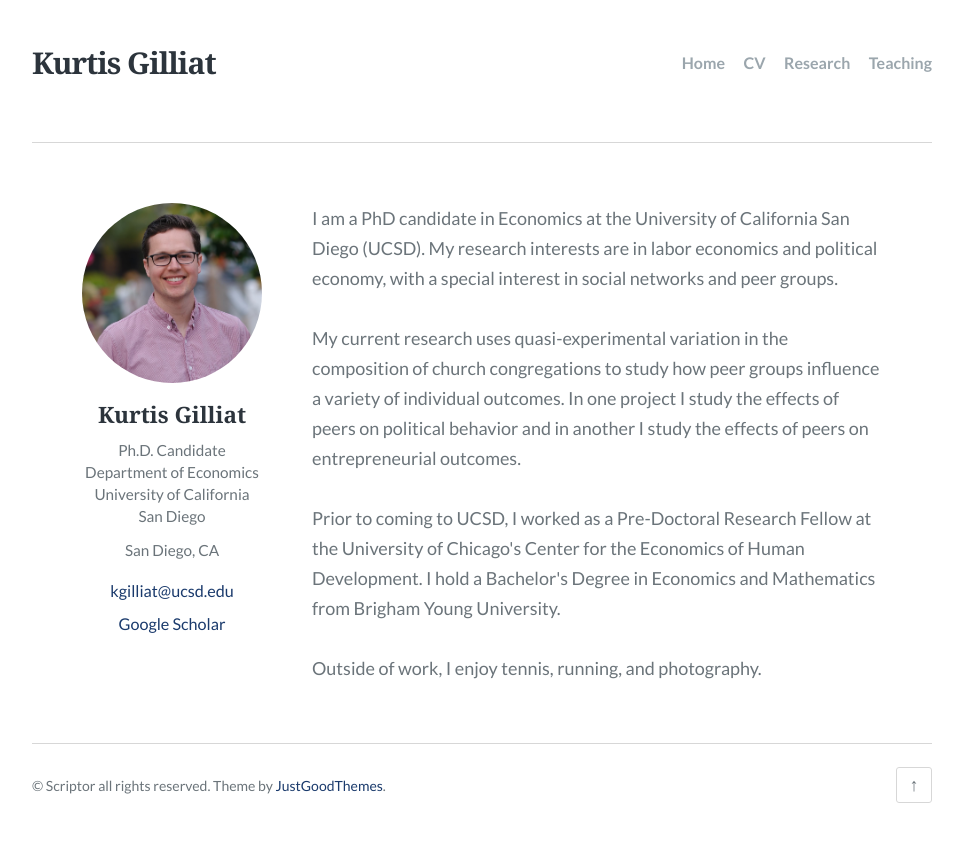
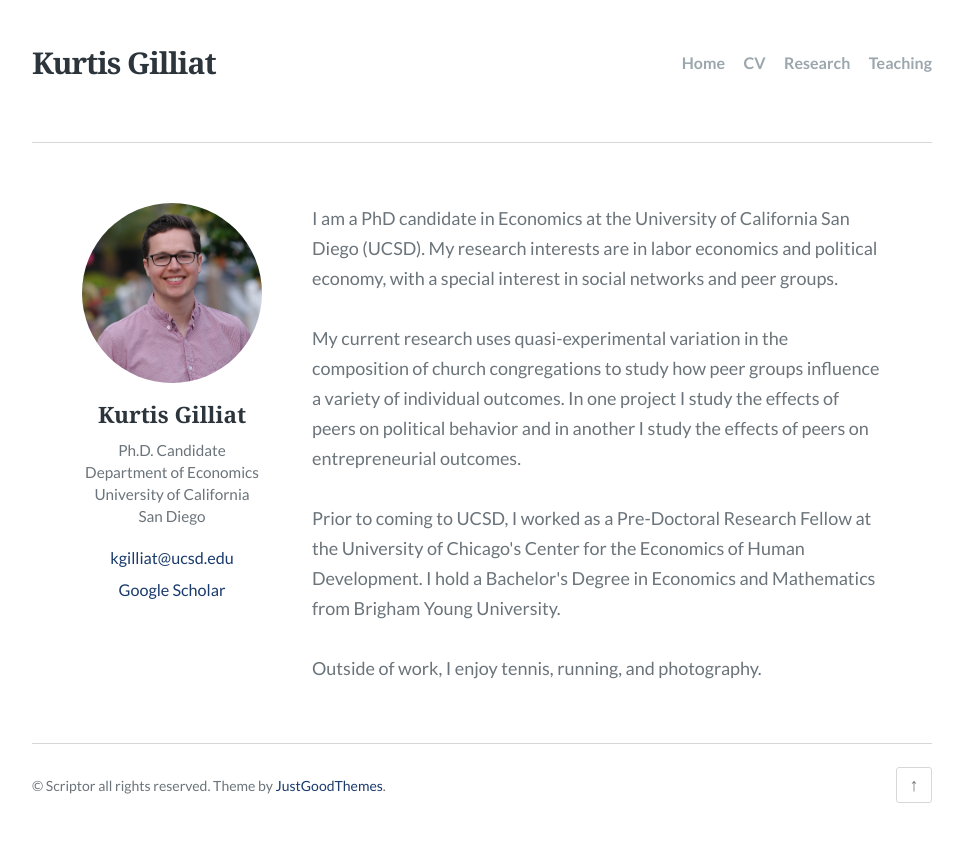
Before and after one commit to kgilliat/kgilliat.github.io, a Jekyll site: the page built from index.html, in a window 1280 px wide. Shown: the top 842 px of the page, without its empty margins (158-1121 px from the left). Built offline with Jekyll 4.4.1, drawn with Linux system fonts in a browser that asks for light colours; the list of posts is cut into pages by our own code.

```diff
--- a/index.html
+++ b/index.html
@@ -12,7 +12,6 @@
         </figure>
         <h3 class="profile-name">Kurtis Gilliat</h3>
         <p class="profile-affiliation">Ph.D. Candidate<br>Department of Economics<br>University of California San Diego</p>
-        <p class="profile-location">San Diego, CA</p>
         <ul class="profile-links">
           <li><a href="mailto:kgilliat@ucsd.edu">kgilliat@ucsd.edu</a></li>
           <li><a href="https://scholar.google.com/citations?user=aABedhQAAAAJ&hl=en">Google Scholar</a></li>
```
